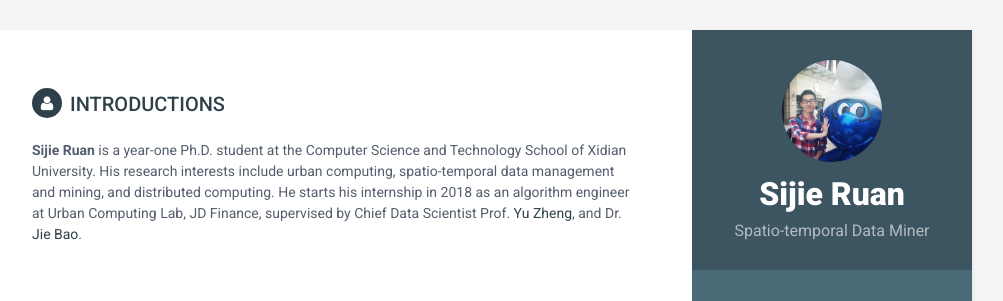
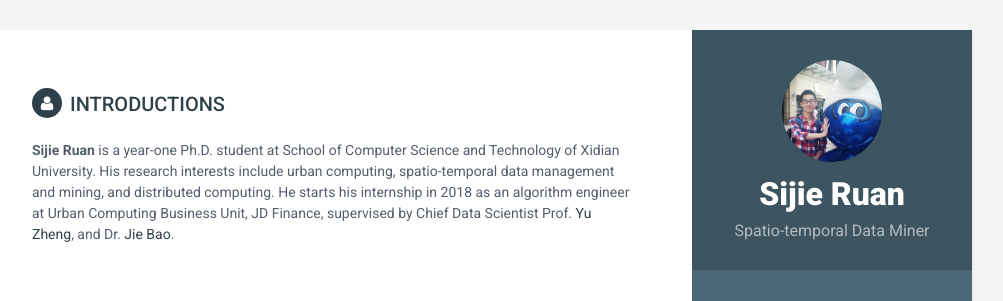
Before and after one commit to sjruan/sjruan.github.io, a Jekyll site: the page built from index.html, in a window 1280 px wide, cut to the strip 0-301 px from the top of the page. Shown: the whole strip, without its empty margins (168-1171 px from the left). Built offline with Jekyll 4.4.1, drawn with Linux system fonts in a browser that asks for light colours.

Commit message:
change icon

```diff
--- a/_config.yml
+++ b/_config.yml
@@ -17,10 +17,10 @@
 name: Sijie Ruan
 tagline: Spatio-temporal Data Miner
 pic: profile.png  #place a 100x100 picture inside /assets/images/ folder and provide the name of the file below
-summary: '<b>Sijie Ruan</b> is a year-one Ph.D. student at the Computer Science and Technology School of Xidian University.
+summary: '<b>Sijie Ruan</b> is a year-one Ph.D. student at School of Computer Science and Technology of Xidian University.
 His research interests include urban computing, spatio-temporal data management and mining, and distributed computing.
-He starts his internship in 2018 as an algorithm engineer at Urban Computing Lab, JD Finance,
-supervised by Chief Data Scientist Prof. <a href="http://urban-computing.com/yuzheng">Yu Zheng</a>, and Dr. <a href="http://jie-bao.org/">Jie Bao</a>.'
+He starts his internship in 2018 as an algorithm engineer at Urban Computing Business Unit, JD Finance,
+supervised by Chief Data Scientist Prof. <a href="http://urban-computing.com/yuzheng" target="_blank">Yu Zheng</a>, and Dr. <a href="http://jie-bao.org/" target="_blank">Jie Bao</a>.'
 
 #sidebar links
 email: sjruan94 AT gmail DOT com
--- a/_includes/sidebar.html
+++ b/_includes/sidebar.html
@@ -23,7 +23,7 @@
            {% endif %}
 
            {% if site.scholar %}
-           <li class="website"><i class="fa fa-globe"></i><a href="https://scholar.google.com.hk/citations?user={{site.scholar}}" target="_blank">Google Scholar</a></li>
+           <li class="website"><i class="fa fa-google"></i><a href="https://scholar.google.com.hk/citations?user={{site.scholar}}" target="_blank">Google Scholar</a></li>
            {% endif %}
 
            {% if site.website %}
```
